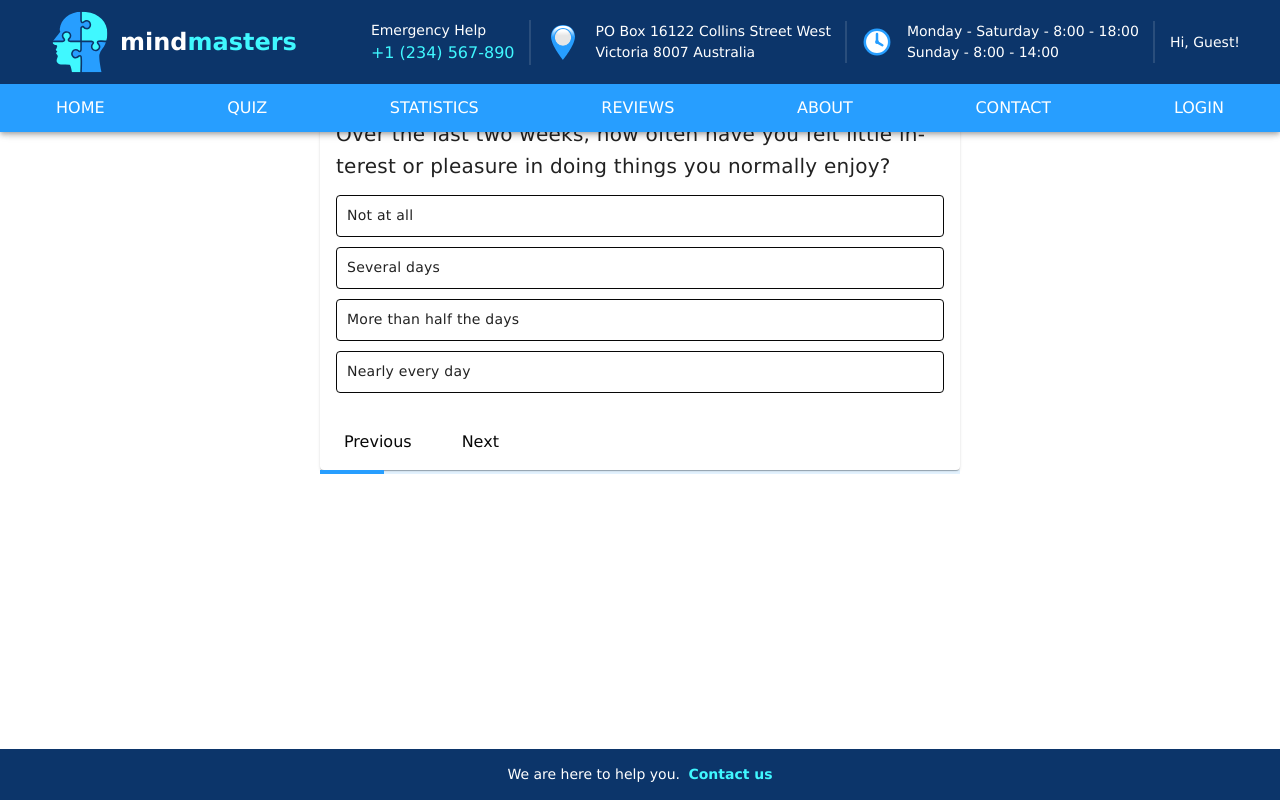
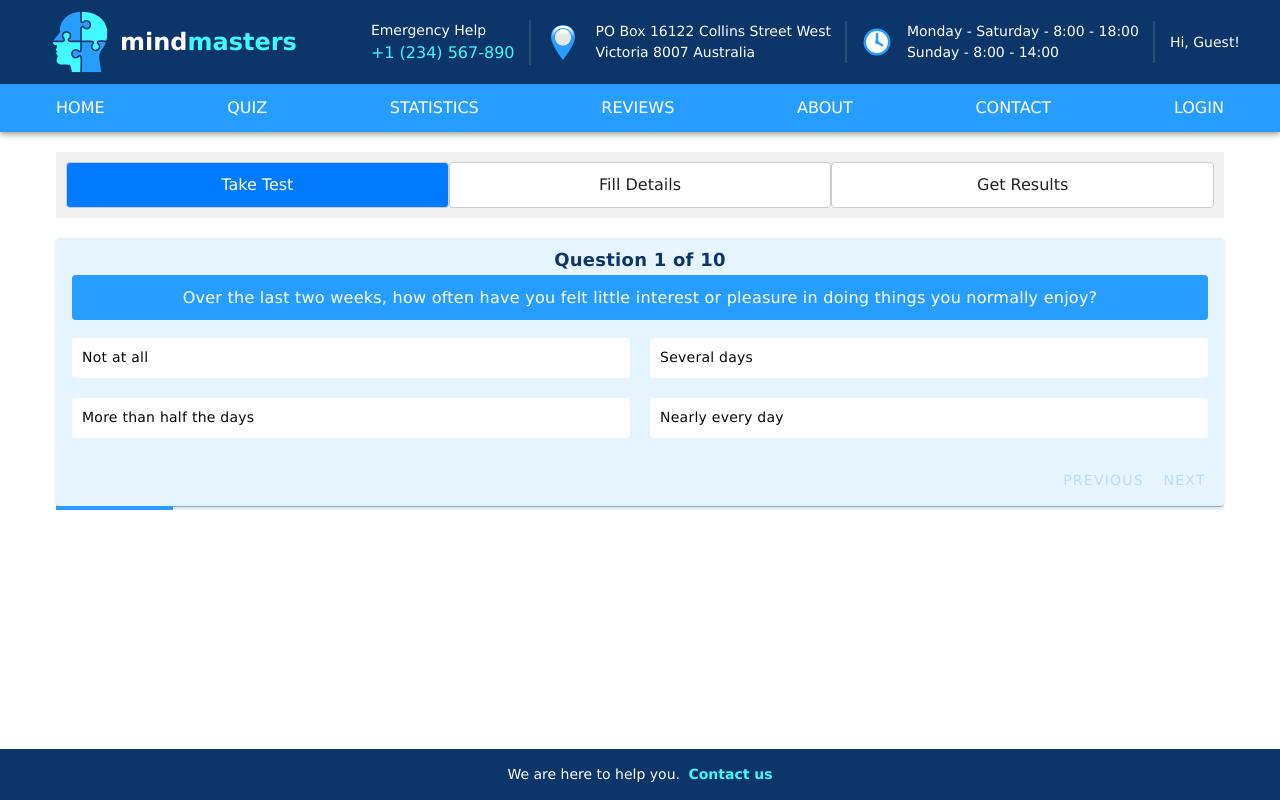
Before and after one commit to Feralwater/CogniLearn, a Vue app: page /depression-test in a window 1280 px wide. Built offline with nearby package versions, Linux system fonts and the light colour scheme.

Commit message:
add test page styles

```diff
--- a/src/assets/base.css
+++ b/src/assets/base.css
@@ -1,9 +1,6 @@
 :root {
-  --primary-soft: rgba(20, 160, 157, 0.3);
-  --primary-mute: #098583;
-  --vt-c-guest: #f5a623;
-/*  /////////////////////////////////////////////////  */
   --primary: #279eff;
+  --primary-soft: #e6f4ff;
   --secondary: #0c356a;
   --secondary-60: rgba(12, 53, 106, 0.6);
   --tertiary: #40f8ff;
--- /dev/null
+++ b/src/components/AppStepper/AppStepper.vue
@@ -0,0 +1,47 @@
+<script setup lang="ts">
+import type { PropType } from "vue";
+
+const props = defineProps({
+  steps: {
+    type: Array as PropType<{ title: string }[]>,
+    required: true
+  },
+  currentStep: {
+    type: Number,
+    required: true
+  }
+});
+</script>
+
+<template>
+  <div class="stepper">
+    <div v-for="(step, index) in props.steps" :key="index" class="step" :class="{ 'active': index === props.currentStep }">
+      {{ step.title }}
+    </div>
+  </div>
+</template>
+
+<style scoped>
+.stepper {
+  display: flex;
+  justify-content: space-between;
+  align-items: center;
+  background-color: #f0f0f0;
+  padding: 10px;
+}
+
+.step {
+  flex: 1;
+  text-align: center;
+  padding: 10px;
+  background-color: #fff;
+  border: 1px solid #ccc;
+  border-radius: 4px;
+  transition: background-color 0.3s, color 0.3s;
+}
+
+.step.active {
+  background-color: #007bff;
+  color: #fff;
+}
+</style>
--- a/src/views/DepressionTest/DepressionTestView.css
+++ b/src/views/DepressionTest/DepressionTestView.css
@@ -1,81 +1,78 @@
-.quiz-container {
-  max-width: 800px;
-  margin: 0 auto;
+.test {
+  margin-top: 136px;
 }
 
-.quiz-header {
-  margin: 15px 0;
-  font-weight: 600;
+.quiz-container {
+  max-width: 1200px;
+  margin: 20px auto;
 }
 
-.question-title {
+.quiz-card {
+  background-color: var(--primary-soft);
+}
+
+.question-number {
+  font-size: 18px;
+  font-weight: 600;
+  color: var(--secondary);
+  text-align: center;
+}
+
+.question {
+  text-align: center;
+  font-size: 16px;
+  margin-bottom: 10px;
+  color: var(--white);
+  background-color: var(--primary);
+  padding: 10px;
+  border-radius: 4px;
   white-space: break-spaces;
 }
 
 .radio-buttons {
-  display: flex;
-  flex-direction: column;
+  display: grid;
+  grid-template-columns: repeat(2, 1fr);
+  grid-gap: 20px;
 }
 
 .radio-card {
-  border: 1px solid var(--black);
   border-radius: 4px;
   padding: 10px;
-  margin: 5px 0;
   cursor: pointer;
-  transition: background-color 0.3s ease;
+  background-color: var(--white);
+  color: var(--black);
+  transition: background-color 0.3s ease-in-out;
 }
 
 .radio-card:hover {
-  background-color: var(--primary-soft);
+  background-color: var(--primary);
 }
 
 .radio-card-selected {
   background-color: var(--primary);
-  color: white;
-  border-color: var(--primary);
-}
-
-.radio-card-selected:hover {
-  background-color: var(--primary-mute);
+  color: var(--white);
 }
 
 .radio-card input[type="radio"] {
   display: none;
 }
 
-button.next-button,
-button.prev-button {
-  background-color: transparent;
-  border: none;
-  padding: 8px 16px;
-  cursor: pointer;
-  font-size: 16px;
-  color: var(--primary);
-}
-
-button.next-button:disabled,
-button.prev-button:disabled {
-  color: var(--black);
-  cursor: not-allowed;
-}
-
-button.next-button:disabled:hover,
-button.prev-button:disabled:hover {
-  color: var(--black);
-  cursor: not-allowed;
-}
-
-button.next-button:hover,
-button.prev-button:hover {
-  color: var(--primary-mute);
-}
-
-button.next-button {
-  margin-left: 10px;
+.quiz-actions {
+  display: flex;
+  width: 100%;
+  justify-content: end;
 }
 
 .submit-button {
   margin-top: 20px;
-  cursor: pointer;
 }
+
+@media screen and (max-width: 599px) {
+  .test {
+    margin-top: 56px;
+  }
+
+  .question {
+    font-size: 14px;
+  }
+}
--- a/src/views/DepressionTest/DepressionTestView.vue
+++ b/src/views/DepressionTest/DepressionTestView.vue
@@ -1,12 +1,12 @@
 <template>
+  <v-container class="test">
+    <app-stepper :steps="steps" :current-step="currentStep" />
+
     <div class="quiz-container">
-    <h1 class="quiz-header">Mood Assessment Quiz</h1>
-    <v-card density="default"
-            width="50vw"
-    >
-      <v-card-title class="question-title">
-        <div>Question {{ currentQuestionIndex + 1 }} of {{ questions.length }}</div>
-        <div> {{ currentQuestion.question }}</div>
+      <v-card density="default" class="quiz-card">
+        <v-card-title>
+          <div class="question-number">Question {{ currentQuestionIndex + 1 }} of {{ questions.length }}</div>
+          <div class="question"> {{ currentQuestion.question }}</div>
         </v-card-title>
         <v-card-text>
           <div class="radio-buttons">
@@ -26,16 +26,28 @@
           </div>
         </v-card-text>
         <v-card-actions>
-        <button @click="prevQuestion" :disabled="currentQuestionIndex === 0" class="prev-button">Previous</button>
-        <button @click="nextQuestion" :disabled="currentQuestionIndex === questions.length - 1 || !currentAnswer"
-                class="next-button">
+          <div class="quiz-actions">
+            <v-btn
+              @click="prevQuestion"
+              :disabled="currentQuestionIndex === 0"
+              color="primary"
+            >
+              Previous
+            </v-btn>
+            <v-btn
+              @click="nextQuestion"
+              :disabled="currentQuestionIndex === questions.length - 1 || !currentAnswer"
+              color="primary"
+            >
               Next
-        </button>
+            </v-btn>
+          </div>
         </v-card-actions>
       </v-card>
 
-    <v-progress-linear color="primary" :model-value="progress"></v-progress-linear>
+      <v-progress-linear color="primary" :model-value="progress" />
 
+      <div class="quiz-actions">
         <v-btn
           @click="submitTest" color="primary" class="submit-button"
           v-if="currentQuestionIndex === questions.length - 1"
@@ -44,53 +56,51 @@
           Submit Test
         </v-btn>
       </div>
+    </div>
+  </v-container>
 </template>
 
-<script>
+<script setup lang="ts">
+import { ref, computed } from "vue";
 import { depressionTestQuestions } from "@/data/depressionQuestions";
 import { getTestResult } from "@/utils/testResultProcessor";
 import { Routes } from "@/router/routes";
+import AppStepper from "@/components/AppStepper/AppStepper.vue";
+import router from "@/router";
 
-export default {
-  data() {
-    return {
-      questions: depressionTestQuestions,
-      currentQuestionIndex: 0,
-      answers: Array(depressionTestQuestions.length)
+const steps = [
+  { title: "Take Test" },
+  { title: "Fill Details" },
+  { title: "Get Results" }
+];
+const currentStep = ref(0);
+const questions = ref(depressionTestQuestions);
+const currentQuestionIndex = ref(0);
+const answers = ref(Array(depressionTestQuestions.length));
+
+const currentQuestion = computed(() => questions.value[currentQuestionIndex.value]);
+const progress = computed(() => ((currentQuestionIndex.value + 1) / questions.value.length) * 100);
+const currentAnswer = computed(() => answers.value[currentQuestionIndex.value]);
+
+const nextQuestion = () => {
+  if (currentQuestionIndex.value < questions.value.length - 1) {
+    currentQuestionIndex.value++;
+  }
 };
-  },
-  computed: {
-    currentQuestion() {
-      return this.questions[this.currentQuestionIndex];
-    },
-    progress() {
-      return ((this.currentQuestionIndex + 1) / this.questions.length) * 100;
-    },
-    currentAnswer() {
-      return this.answers[this.currentQuestionIndex];
+
+const prevQuestion = () => {
+  if (currentQuestionIndex.value > 0) {
+    currentQuestionIndex.value--;
   }
-  },
-  methods: {
-    nextQuestion() {
-      if (this.currentQuestionIndex < this.questions.length - 1) {
-        this.currentQuestionIndex++;
-      }
-    },
-    prevQuestion() {
-      if (this.currentQuestionIndex > 0) {
-        this.currentQuestionIndex--;
-      }
-    },
-    submitTest() {
-      const result = getTestResult(this.answers);
-      this.$router.push({
+};
+
+const submitTest = () => {
+  const result = getTestResult(answers.value);
+  router.push({
     path: Routes.Results,
     query: { result }
   });
-    }
-  }
 };
-
 </script>
 
 <style>
```
Lines whose indentation alone changed are shown as unchanged.
